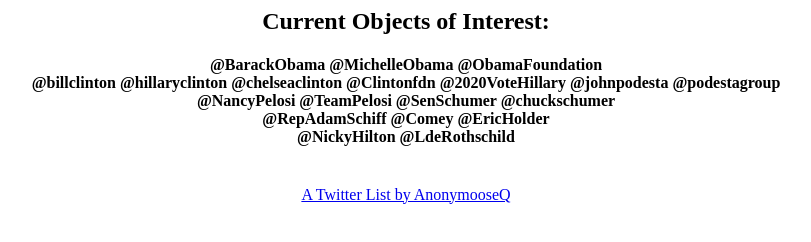
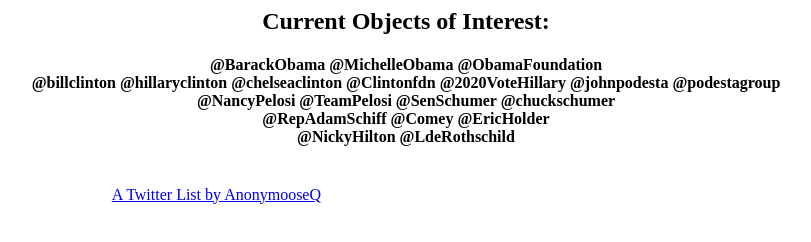
Before and after one commit to anonymooseq/anonymooseq.github.io, a plain HTML site: page ooi/index.html in a window 1280 px wide. Shown: the whole page, without its empty margins (234-1045 px from the left). Drawn offline with Linux system fonts and the light colour scheme.

Commit message:
Update index.html

```diff
--- a/ooi/index.html
+++ b/ooi/index.html
@@ -8,7 +8,7 @@
       @NickyHilton @LdeRothschild <br>
       <br>
     </h4>
-  <div align="center" width="70%">
+  <div align="center" style="width:70%;">
     <a class="twitter-timeline" href="https://twitter.com/AnonymooseQ/lists/ooi?ref_src=twsrc%5Etfw">A Twitter List by AnonymooseQ</a> <script async src="https://platform.twitter.com/widgets.js" charset="utf-8"></script>
     </div>
   </body>
```
